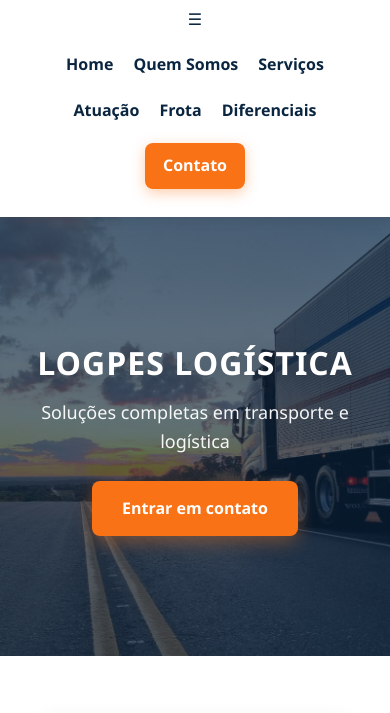
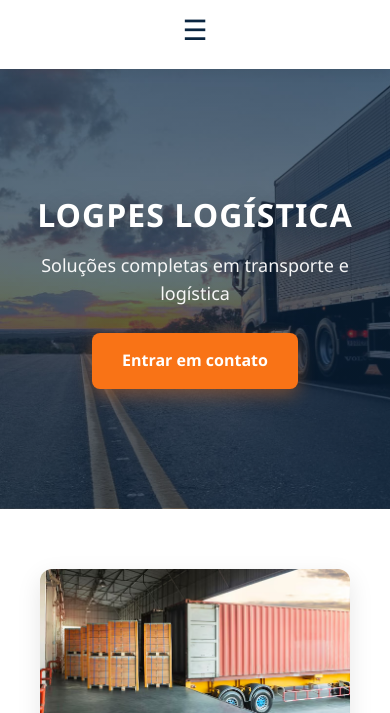
Before and after one commit to 1fernandes6/logpes, a plain HTML site: page index.html in a window 390 px wide. Shown: the part 84-797 px from the top of the page. Drawn offline with Linux system fonts and the light colour scheme.

Commit message:
Refactor CSS by reintroducing styles and variables

```diff
--- a/css/style.css
+++ b/css/style.css
@@ -854,4 +854,72 @@ background:#0a2540;
 
 }
 
+
 }
+
+/* =========================
+MENU MOBILE
+========================= */
+
+.menu-toggle{
+
+display:none;
+
+font-size:28px;
+
+cursor:pointer;
+
+color:var(--primary);
+
+}
+
+
+/* MOBILE */
+
+@media(max-width:768px){
+
+.menu-toggle{
+
+display:block;
+
+}
+
+nav{
+
+position:absolute;
+
+top:100%;
+
+right:0;
+
+background:white;
+
+width:100%;
+
+flex-direction:column;
+
+align-items:center;
+
+max-height:0;
+
+overflow:hidden;
+
+transition:max-height 0.4s ease;
+
+box-shadow:var(--shadow-md);
+
+}
+
+nav.active{
+
+max-height:400px;
+
+}
+
+nav a{
+
+margin:15px 0;
+
+}
+
+}
```
